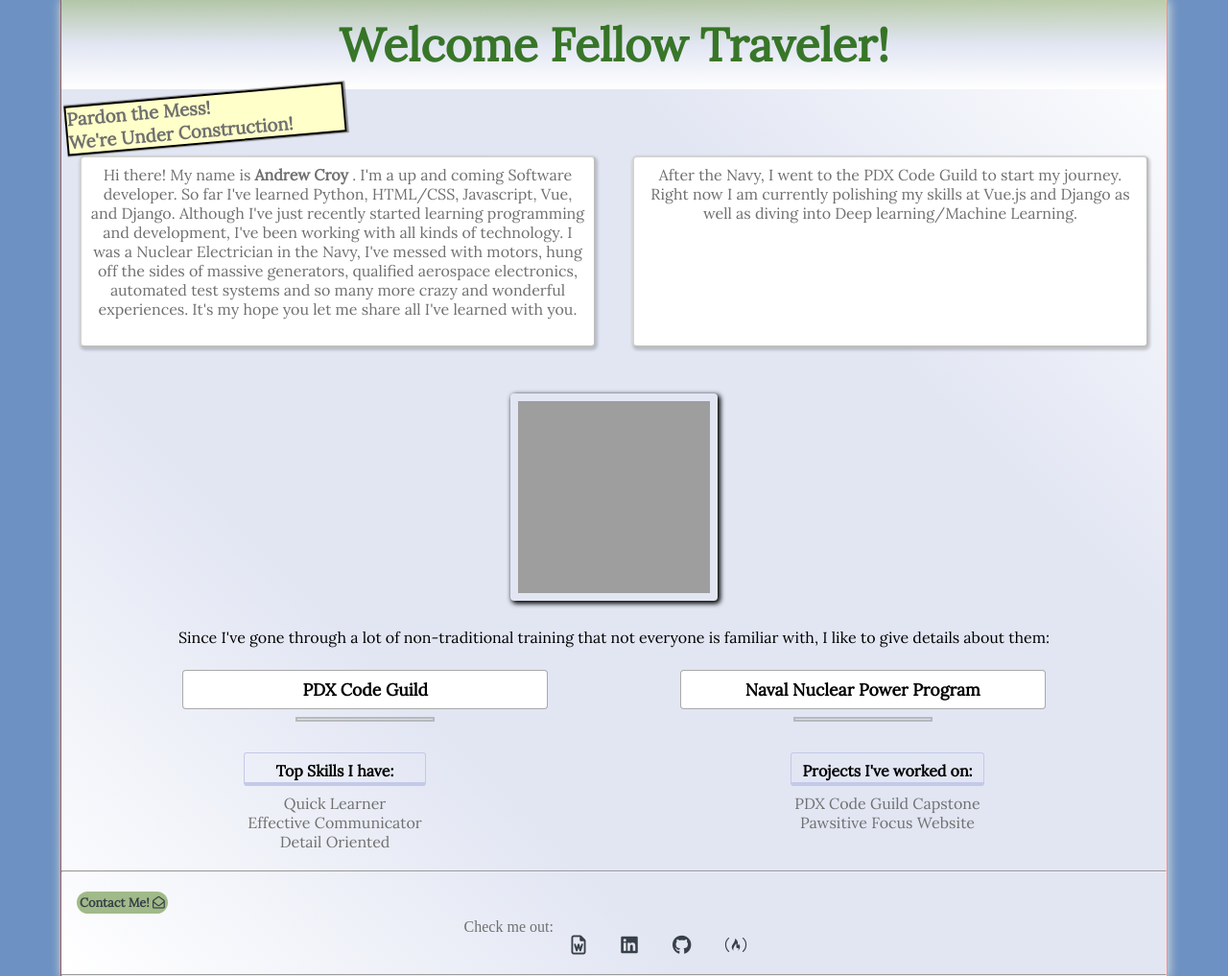
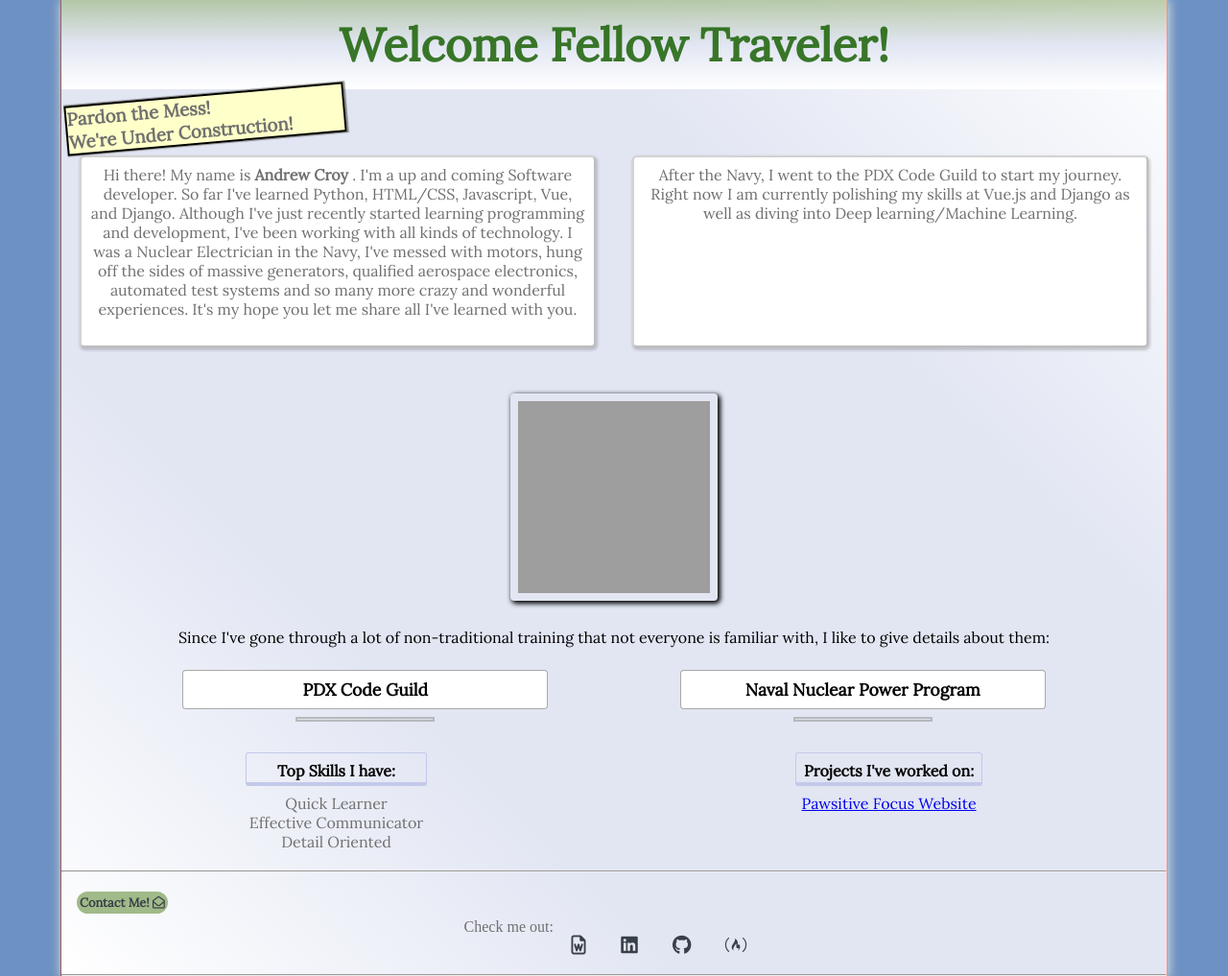
Before and after one commit to Tadashi-Croy/Tadashi-Croy.github.io, a plain HTML site: page index.html in a window 1280 px wide. Shown: the whole page at 96% size. Drawn offline with nearby package versions, Linux system fonts and the light colour scheme; grey boxes are pictures that could not be loaded.

Commit message:
added pawsitive focus

```diff
--- a/index.html
+++ b/index.html
@@ -92,8 +92,9 @@
                     <p class ='title' ><strong> Projects I've worked on:</strong></p>
 
                     <ul class = "bottom-list">
-                        <li>PDX Code Guild Capstone</li>
-                        <li>Pawsitive Focus Website</li>
+                        <li><a href="https://github.com/Tadashi-Croy/ideal-octo-couscous">
+                            Pawsitive Focus Website</li>
+                        </a>
                         <li></li>
                         <li></li>
 
```
